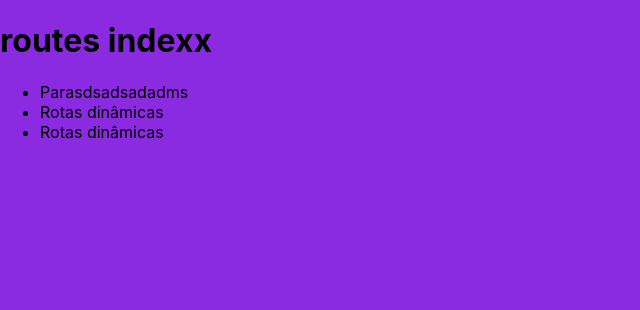
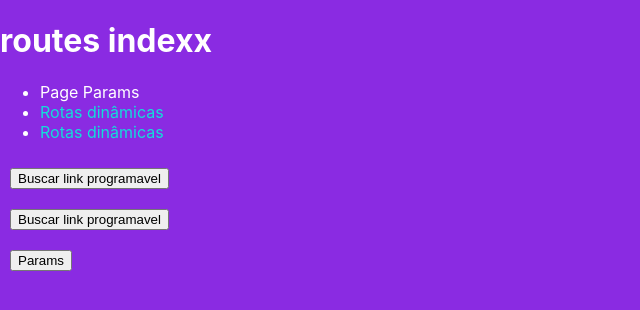
Before and after one commit to fabriciofcastro/next-basico, a Next.js app: page /routes/indexx in a window 1280 px wide. Shown: the top 310 px of the page, without its empty margins (0-640 px from the left). Built offline with nearby package versions, Linux system fonts and the light colour scheme.

Commit message:
conceitos de rotas por parâmetros

```diff
--- a/src/pages/routes/indexx.jsx
+++ b/src/pages/routes/indexx.jsx
@@ -1,24 +1,64 @@
 import Link from 'next/link'
+import { Router, useRouter } from 'next/router'
 
 export default function routes() {
+
+    const router = useRouter()
+
+    function navegacaoSimples(url) {
+        router.push(url)
+    }
+
+    function navegacaoParametros() {
+
+        router.push({
+            pathname: "/routes/params",
+            query: {
+                id: 123,
+                nome: "Eloá"
+            }
+        })
+    }
 
     return (
         <>
             <h1>routes indexx</h1>
 
             <ul>
-                <Link href="/routes/id/indexx">
-                    <li>Parasdsadsadadms</li>
+                <Link href="/routes/params?id=123&nome=Eloa">
+                    <li>Page Params</li>
                 </Link>
 
                 <Link href="/routes/12233/buscar">
-                    <li>Rotas dinâmicas</li>
+                    <li><a>Rotas dinâmicas</a></li>
                 </Link>
 
                 <Link href="/routes/12233/Fabricio">
-                    <li>Rotas dinâmicas</li>
+                    <li><a>Rotas dinâmicas</a></li>
                 </Link>
             </ul>
+
+            <div style={{
+                display: "flex",
+                flexDirection: "column",
+                alignItems: "flex-start",
+            }}>
+
+                 <button style={{
+                    margin: "10px",
+                 }}
+                    onClick={() => router.push("/routes/params?id=123&nome=Eloa")}>Buscar link programavel</button>
+                 <button style={{
+                    margin: "10px",
+                 }}
+                    onClick={() => navegacaoSimples("/routes/12233/Fabricio")}>Buscar link programavel</button>
+
+                <button style={{
+                    margin: "10px",
+                 }}
+                    onClick={ navegacaoParametros}>Params</button>
+
+            </div>
         </>
     )
 }
--- a/src/styles/globals.css
+++ b/src/styles/globals.css
@@ -5,10 +5,11 @@ body {
   background-color: blueviolet;
   font-family: -apple-system, BlinkMacSystemFont, Segoe UI, Roboto, Oxygen,
     Ubuntu, Cantarell, Fira Sans, Droid Sans, Helvetica Neue, sans-serif;
+    color: #fff;
 }
 
 a {
-  color: inherit;
+  color: #12deda;
   text-decoration: none;
 }
 
```
Also changed, not shown: src/pages/routes/[id]/[nome].jsx (+7 -7 lines), src/pages/routes/[id]/id.jsx (+13 -3 lines).
